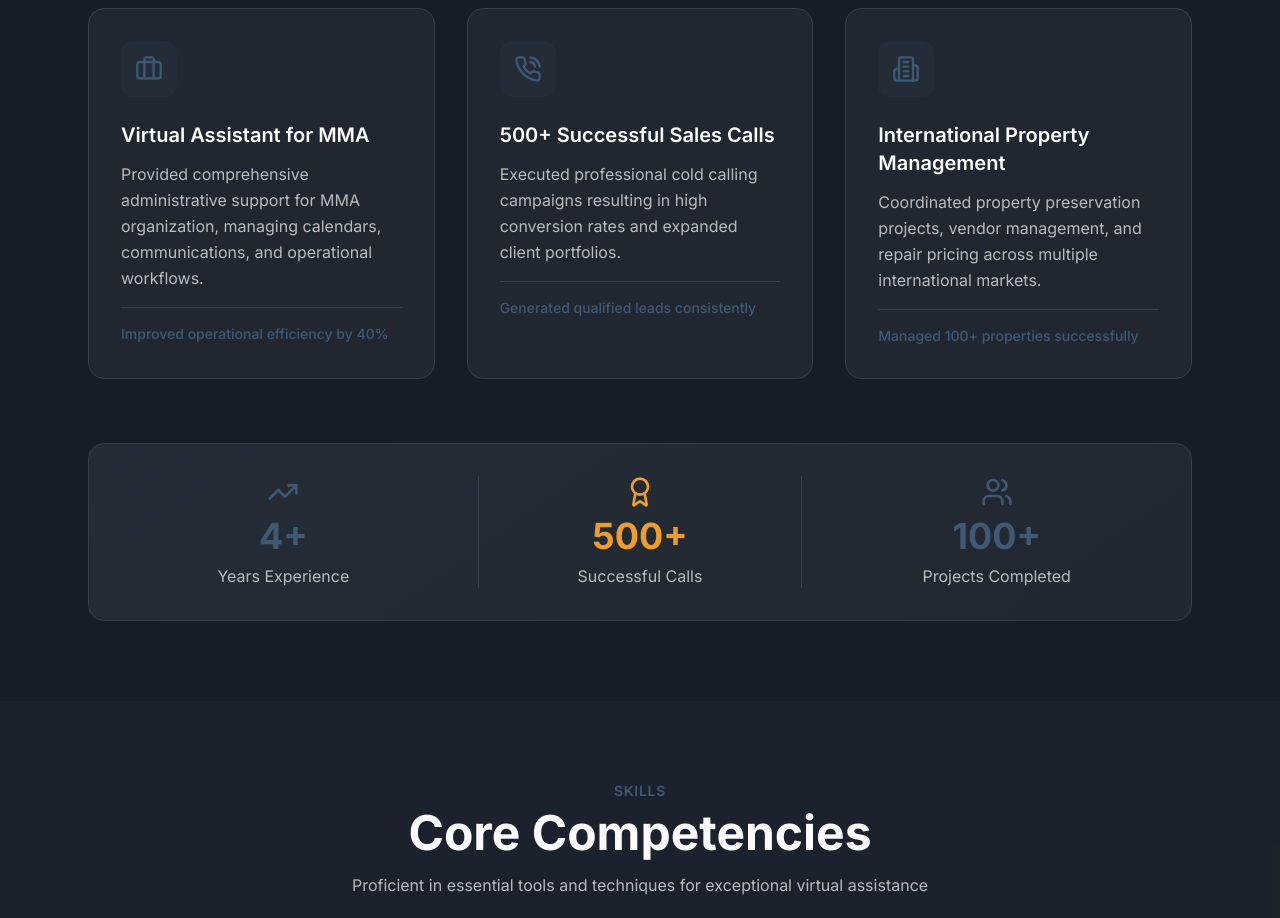
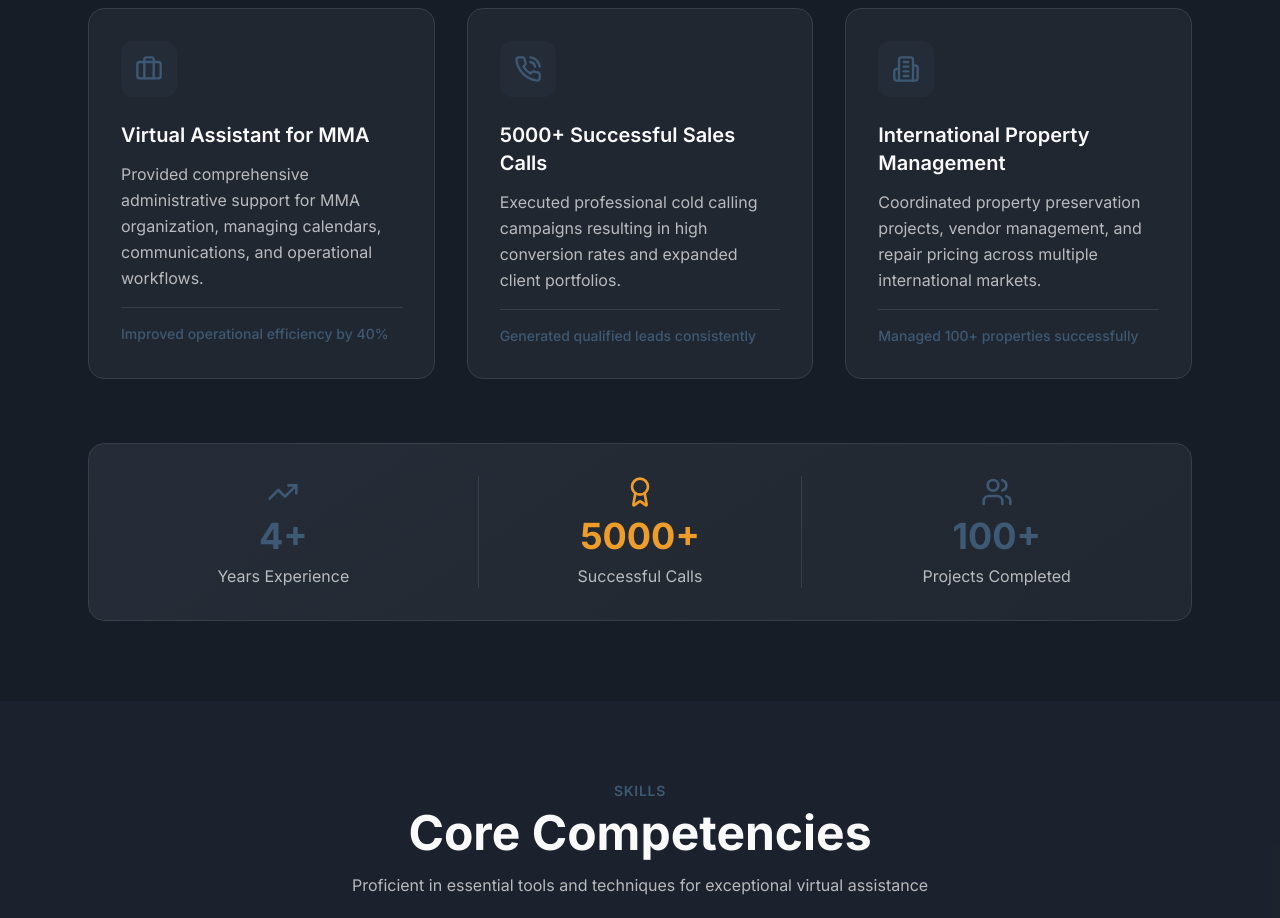
Before and after one commit to RAIYAN-MAHMUD/raiyanmahmudrafi, a React (Vite) app: page / in a window 1280 px wide. Shown: the part 2460-3378 px from the top of the page. Built offline with nearby package versions, Linux system fonts and the light colour scheme; the HTML template or start-up script is replaced by a standard one.

Commit message:
Update portfolio calls to 5000+
- Change "500+" to "5000+" in Portfolio.tsx title and stats to reflect 5000+ successful sales calls

```diff
--- a/src/components/Portfolio.tsx
+++ b/src/components/Portfolio.tsx
@@ -10,7 +10,7 @@ const Portfolio = () => {
     },
     {
       icon: PhoneCall,
-      title: "500+ Successful Sales Calls",
+      title: "5000+ Successful Sales Calls",
       description: "Executed professional cold calling campaigns resulting in high conversion rates and expanded client portfolios.",
       impact: "Generated qualified leads consistently",
     },
@@ -68,7 +68,7 @@ const Portfolio = () => {
             <div className="flex items-center justify-center mb-2">
               <Award className="w-8 h-8 text-accent" />
             </div>
-            <p className="text-4xl font-bold text-accent mb-2">500+</p>
+            <p className="text-4xl font-bold text-accent mb-2">5000+</p>
             <p className="text-foreground/70">Successful Calls</p>
           </div>
           <div className="text-center">
```
